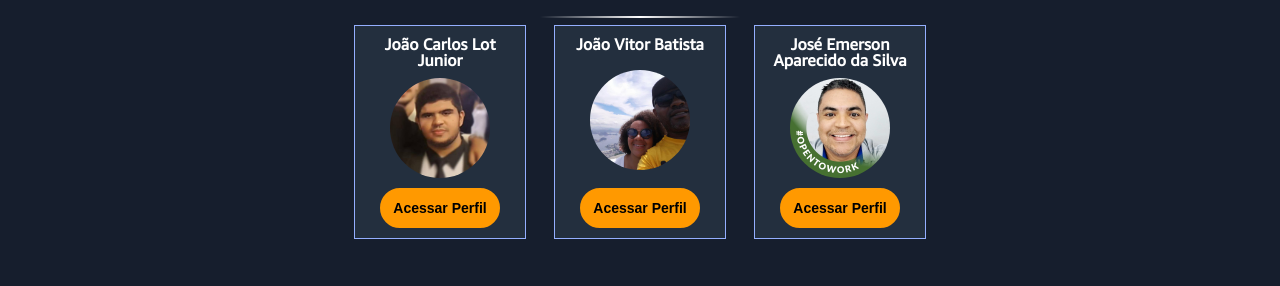
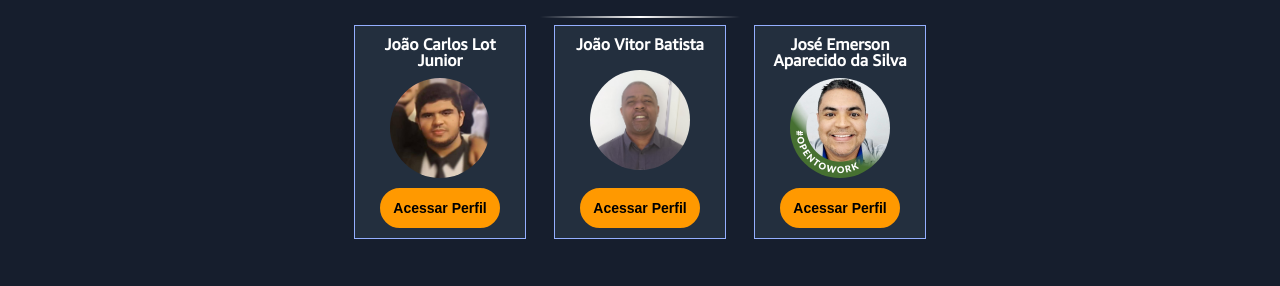
Before and after one commit to joaolotjr/Web_Site_TCC_AWS_Escola_da_Nuvem, a plain HTML site: page index.html in a window 1280 px wide. Shown: the part 512-798 px from the top of the page. Drawn offline with Linux system fonts and the light colour scheme.

Commit message:
Foto joão Vitor alterada

```diff
--- a/index.html
+++ b/index.html
@@ -39,7 +39,7 @@
             </div>
             <div class="cardIntegrantes">
                 <h3 class="titlesBoxes">João Vitor Batista</h3>
-                <img src="./assets/imgs/JoaoVitor.jpg">
+                <img src="./assets/imgs/JoaoVitor.jpeg">
                 <button class="buttonPerfil" onclick="window.location.href='./pages/JoaoVitor.html'">Acessar Perfil</button>
             </div>
 
```
Also changed, not shown: pages/JoaoVitor.html (+1 -1 lines), assets/imgs/6d9f4c20-26b4-4b4f-9295-8dff63a9170f.jpeg (added), assets/imgs/JoaoVitor.jpeg (added), assets/imgs/JoaoVitor.jpg (deleted).
